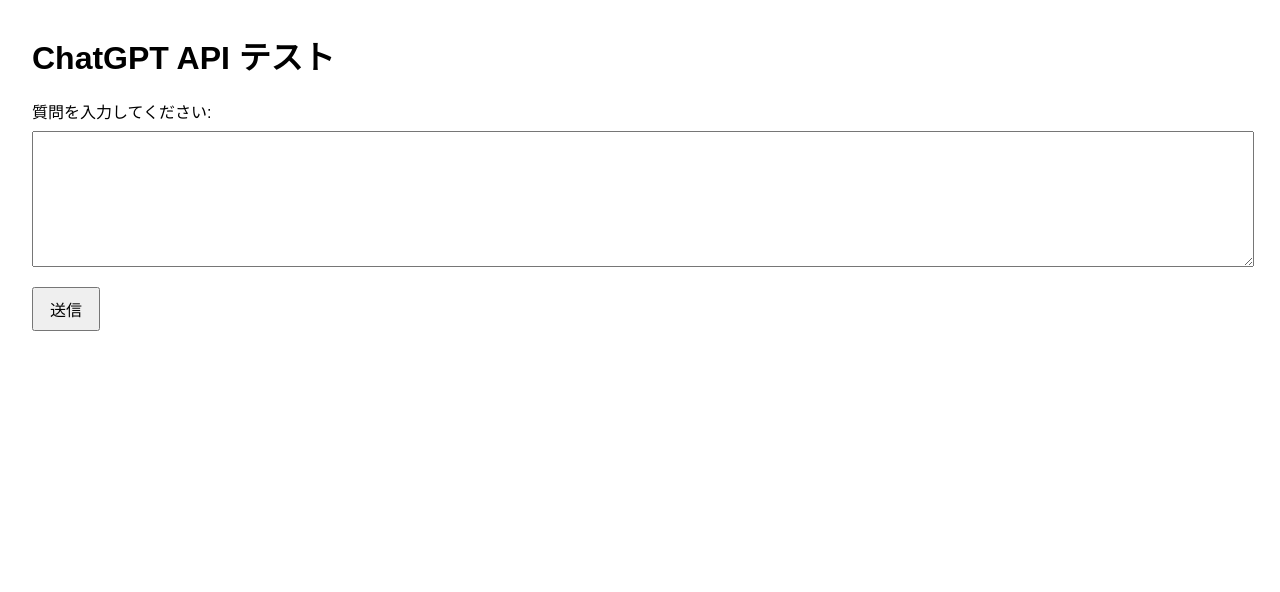
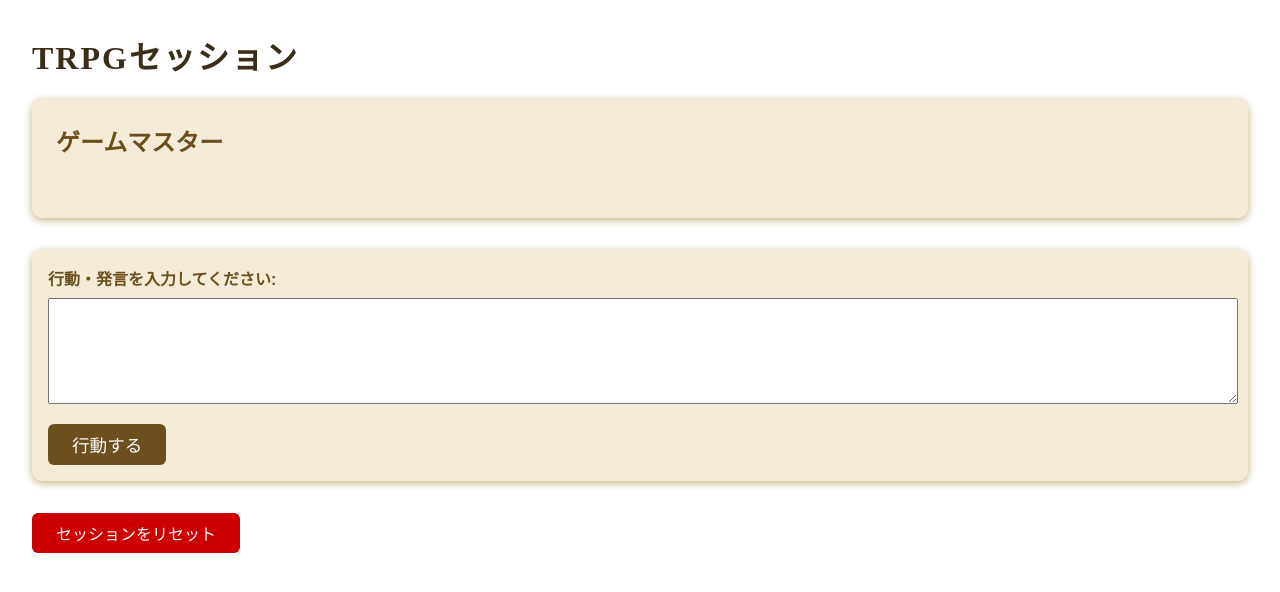
Before and after one commit to StepZeroToOne/GPT_study, a PHP site: page / in a window 1280 px wide. Shown: the top 592 px of the page. Run offline with PHP 8.4, Linux system fonts and the light colour scheme.

Commit message:
フロントデザイン調整

```diff
--- a/src/index.php
+++ b/src/index.php
@@ -9,10 +9,18 @@
  * 必要環境変数:
  *   OPENAI_API_KEY  ... OpenAI のシークレットキー
  */
+const SYSTEM_PROMPT = 'あなたはTRPGのゲームマスターです。シナリオはプレイヤーの指定がない限りランダムに作成し、シナリオを進めてください。プレイヤーがアイテムを入手したとき、そのアイテム名を「△△(プレイヤー名)は◯◯を手に入れた！」の形式で回答してください。';
 session_start();
+if (isset($_POST['reset'])) {
+    $_SESSION['messages'] = [
+        ['role' => 'system', 'content' => SYSTEM_PROMPT]
+    ];
+    header('Location: ' . $_SERVER['PHP_SELF']);
+    exit;
+}
 if (!isset($_SESSION['messages'])) {
     $_SESSION['messages'] = [
-        ['role' => 'system', 'content' => 'あなたはデスゲームのマスターです。プレイヤーがアイテムを入手したとき、そのアイテム名を「△△(プレイヤー名)は◯◯を手に入れた！」の形式で回答してください。']
+        ['role' => 'system', 'content' => SYSTEM_PROMPT]
     ];
 }
 $answer = '';
@@ -72,7 +80,7 @@ if ($_SERVER['REQUEST_METHOD'] === 'POST') {
 
 <head>
     <meta charset="UTF-8">
-    <title>ChatGPT API テスト</title>
+    <title>TRPGセッション</title>
     <style>
         body {
             font-family: Arial, Helvetica, sans-serif;
@@ -101,20 +109,40 @@ if ($_SERVER['REQUEST_METHOD'] === 'POST') {
 </head>
 
 <body>
-    <h1>ChatGPT API テスト</h1>
+    <h1 style="font-family: 'Cinzel', serif; letter-spacing: 2px; color: #3a2e1a;">TRPGセッション</h1>
 
-    <form method="post">
-        <label for="prompt">質問を入力してください:</label>
-        <textarea id="prompt" name="prompt"><?= htmlspecialchars($_POST['prompt'] ?? '', ENT_QUOTES | ENT_HTML5, 'UTF-8') ?></textarea>
+    <div style="background: #f4ecd8; border-radius: 10px; padding: 1.5rem; margin-bottom: 2rem; box-shadow: 0 2px 8px #c2b280;">
+        <h2 style="margin-top:0; color: #6b4f1d;">ゲームマスター</h2>
+        <?php if (!empty($_SESSION['messages'])): ?>
+            <div style="max-height: 300px; overflow-y: auto; margin-bottom: 1rem;">
+                <?php foreach ($_SESSION['messages'] as $msg): ?>
+                    <?php if ($msg['role'] === 'user'): ?>
+                        <div style="margin: .5rem 0; padding: .5rem 1rem; background: #e8e0c9; border-radius: 6px;">
+                            <strong>プレイヤー：</strong><?= htmlspecialchars($msg['content'], ENT_QUOTES | ENT_HTML5, 'UTF-8') ?>
+                        </div>
+                    <?php elseif ($msg['role'] === 'assistant'): ?>
+                        <div style="margin: .5rem 0; padding: .5rem 1rem; background: #fffbe6; border-radius: 6px;">
+                            <strong>GM：</strong><?= htmlspecialchars($msg['content'], ENT_QUOTES | ENT_HTML5, 'UTF-8') ?>
+                        </div>
+                    <?php endif; ?>
+                <?php endforeach; ?>
+            </div>
+        <?php endif; ?>
+    </div>
+
+    <form method="post" style="background: #f4ecd8; border-radius: 10px; padding: 1rem; box-shadow: 0 2px 8px #c2b280;">
+        <label for="prompt" style="font-weight:bold; color:#6b4f1d;">行動・発言を入力してください:</label>
+        <textarea id="prompt" name="prompt" style="width:100%;height:100px;margin-top:.5rem;resize:vertical;"><?= htmlspecialchars($_POST['prompt'] ?? '', ENT_QUOTES | ENT_HTML5, 'UTF-8') ?></textarea>
         <br>
-        <button type="submit">送信</button>
+        <button type="submit" style="margin-top:1rem;padding:.5rem 1.5rem;font-size:1.1rem;background:#6b4f1d;color:#fff;border:none;border-radius:6px;cursor:pointer;">行動する</button>
     </form>
-
+    <form method="post" style="margin-top:1rem;">
+        <button type="submit" name="reset" value="1" style="background:#c00;color:#fff;padding:.5rem 1.5rem;border:none;border-radius:6px;cursor:pointer;">
+            セッションをリセット
+        </button>
+    </form>
     <?php if ($error): ?>
-        <p style="color:red"><?= htmlspecialchars($error, ENT_QUOTES | ENT_HTML5, 'UTF-8') ?></p>
-    <?php elseif ($answer): ?>
-        <h2>回答</h2>
-        <pre><?= htmlspecialchars($answer, ENT_QUOTES | ENT_HTML5, 'UTF-8') ?></pre>
+        <p style="color:red; margin-top:1rem;"><?= htmlspecialchars($error, ENT_QUOTES | ENT_HTML5, 'UTF-8') ?></p>
     <?php endif; ?>
 
 </body>
```
